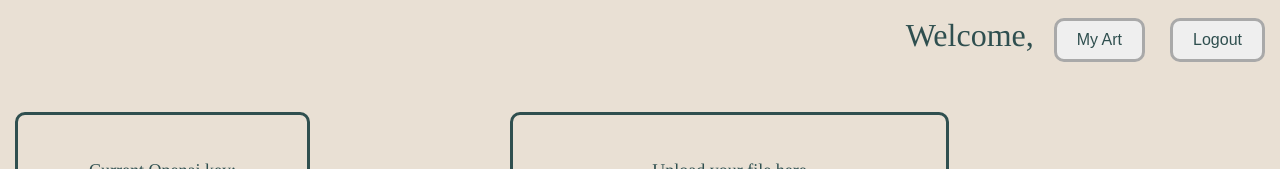
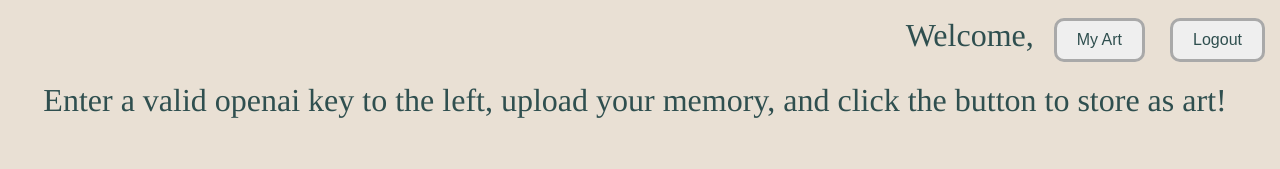
Before and after one commit to rahulmedicharla/mood.ai-browser, a Next.js app in the folder mood.ai-browser/: page /dashboard in a window 1280 px wide. Shown: the top 169 px of the page. Built offline with nearby package versions, Linux system fonts and the light colour scheme; no server answers; the database is empty.

Commit message:
final version

```diff
--- a/mood.ai-browser/src/app/dashboard/page.js
+++ b/mood.ai-browser/src/app/dashboard/page.js
@@ -75,7 +75,8 @@ export default function Dashboard(){
     return (
         <div>
             <HomePartial></HomePartial>
-            <div>
+            <div className="vContainer">
+            <label className = "text header">Enter a valid openai key to the left, upload your memory, and click the button to store as art!</label>
             </div>
             <div className="hMainContainer">
                 <form className = "apikeyContainer" onSubmit={formik.handleSubmit}>
```
